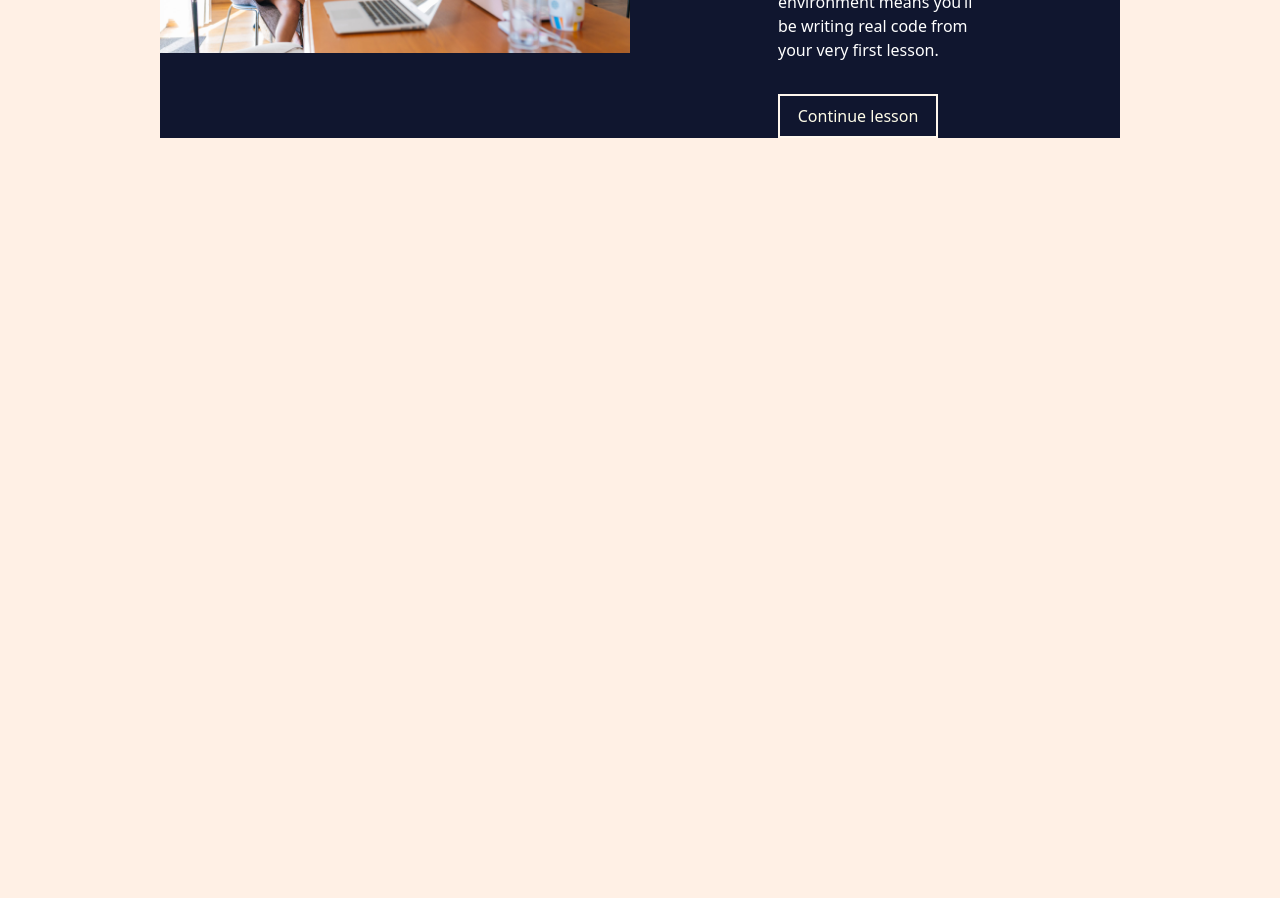
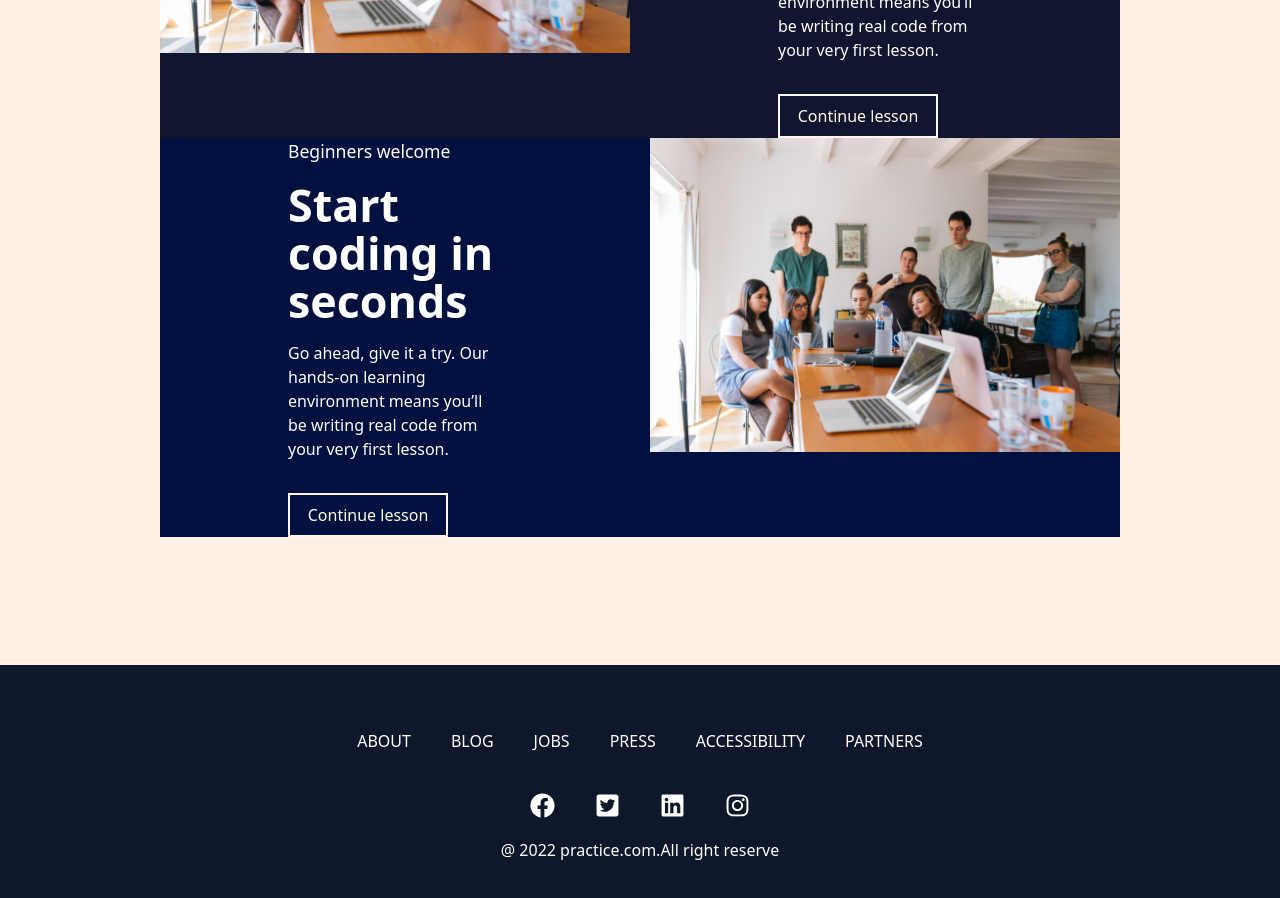
Before and after one commit to radwan503/CodeAcademy--CloneTailwindCss, a React (Create React App) app: page / in a window 1280 px wide. Shown: the part 1920-2818 px from the top of the page. Before the commit the page ends 2186 px from the top, so only its background shows below. Built offline with nearby package versions, Linux system fonts and the light colour scheme.

Commit message:
complete

```diff
--- a/src/App.js
+++ b/src/App.js
@@ -5,6 +5,7 @@ import Navigation from './components/Navigation/Navigation';
 import Home from './pages/Home/Home';
 
 import './App.css';
+import Footer from './components/Footer/Footer';
 
 
 function App() {
@@ -17,6 +18,7 @@ function App() {
           </Routes>
         </BrowserRouter>
       </div>
+      <Footer></Footer>
     </div>
   );
 }
--- /dev/null
+++ b/src/components/Footer/Footer.js
@@ -0,0 +1,31 @@
+import React from 'react'
+import { FaFacebook, FaInstagram, FaInstagramSquare, FaLinkedin, FaTwitterSquare } from 'react-icons/fa'
+
+const Footer = () => {
+  return (
+    <footer className="bg-slate-900 w-full text-white py-16">
+        <div className='flex flex-col items-center justify-center'>
+            <ul className='flex items-center justify-center flex-col sm:flex-row gap-10'>
+                <li><a href='#' className='text-[1rem] uppercase font-[500]'>About</a></li>
+                <li><a href='#' className='text-[1rem] uppercase font-[500]'>Blog</a></li>
+                <li><a href='#' className='text-[1rem] uppercase font-[500]'>Jobs</a></li>
+                <li><a href='#' className='text-[1rem] uppercase font-[500]'>Press</a></li>
+                <li><a href='#' className='text-[1rem] uppercase font-[500]'>Accessibility</a></li>
+                <li><a href='#' className='text-[1rem] uppercase font-[500]'>Partners</a></li>
+            </ul>
+
+            <ul className='flex items-center justify-center flex-row gap-10 mt-10'>
+                <li><a href='#' className='text-[1rem] uppercase font-[500]'><FaFacebook size={25}></FaFacebook></a></li>
+                <li><a href='#' className='text-[1rem] uppercase font-[500]'><FaTwitterSquare size={25}></FaTwitterSquare></a></li>
+                <li><a href='#' className='text-[1rem] uppercase font-[500]'><FaLinkedin size={25}></FaLinkedin></a></li>
+                <li><a href='#' className='text-[1rem] uppercase font-[500]'><FaInstagram size={25}></FaInstagram></a></li>
+
+            </ul>
+
+            <h1 className='mt-5 text-[1rem]'>@ 2022 practice.com.All right reserve</h1>
+        </div>
+    </footer>
+  )
+}
+
+export default Footer
--- a/src/pages/Home/Home.js
+++ b/src/pages/Home/Home.js
@@ -16,6 +16,7 @@ import { IoArrowForward } from 'react-icons/io5';
 const Home = () => {
 
     return (
+        <>
         <div id="home-page">
             {/* Navbar */}
             <Navigation></Navigation>
@@ -81,12 +82,12 @@ const Home = () => {
 
             {/* business banner */}
 
-            <section className='block mx-8 bg-[#10162f] mb-32'>
-                <div className='grid grid-cols-2 gap-5'>
+            <section className='block mx-0 sm:mx-8 bg-[#10162f] '>
+                <div className=' sm:grid sm:grid-cols-2 gap-5'>
                     <div className='w-full'>
                         <img src={productBanner}></img>
                     </div>
-                    <div className='w-full flex flex-col justify-center px-32'>
+                    <div className='w-full flex flex-col justify-center px-5 py-5 sm:px-32 sm:py-0'>
                         <h1 className="font-smaller text-white text-[1.1rem] mb-4">Beginners welcome</h1>
                         <h2 className='text-[2.8rem] text-white font-semibold  leading-[3rem] mb-4'>Start coding in seconds</h2>
                         <p className='text-[1rem] text-white mb-8'>Go ahead, give it a try. Our hands-on learning environment means you’ll be writing real code from your very first lesson.</p>
@@ -95,7 +96,25 @@ const Home = () => {
                     </div>
                 </div>
             </section>
+
+            <section className='block mx-0 sm:mx-8 bg-[#01113f] mb-32'>
+                <div className=' sm:grid sm:grid-cols-2 gap-5'>
+                <div className='w-full flex flex-col justify-center px-5 py-5 sm:px-32 sm:py-0'>
+                        <h1 className="font-smaller text-white text-[1.1rem] mb-4">Beginners welcome</h1>
+                        <h2 className='text-[2.8rem] text-white font-semibold  leading-[3rem] mb-4'>Start coding in seconds</h2>
+                        <p className='text-[1rem] text-white mb-8'>Go ahead, give it a try. Our hands-on learning environment means you’ll be writing real code from your very first lesson.</p>
+
+                        <button className="text-yellow-50 px-4 py-2 border-2 w-[10rem] border-orange-50">Continue lesson</button>
+                    </div>
+                    <div className='w-full'>
+                        <img src={productBanner}></img>
+                    </div>
+
+                </div>
+            </section>
         </div>
+     </>
+
     )
 }
 
```
